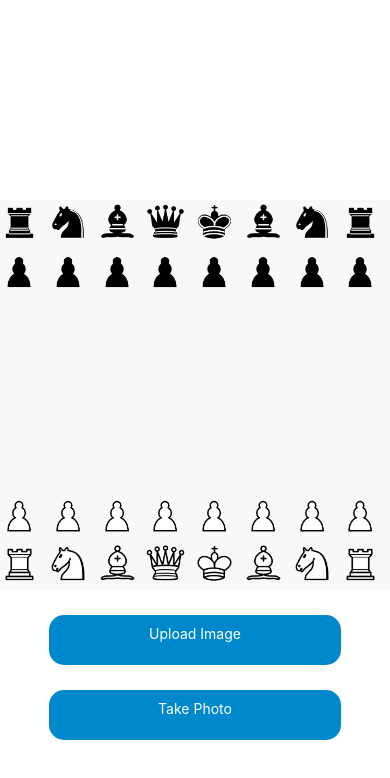
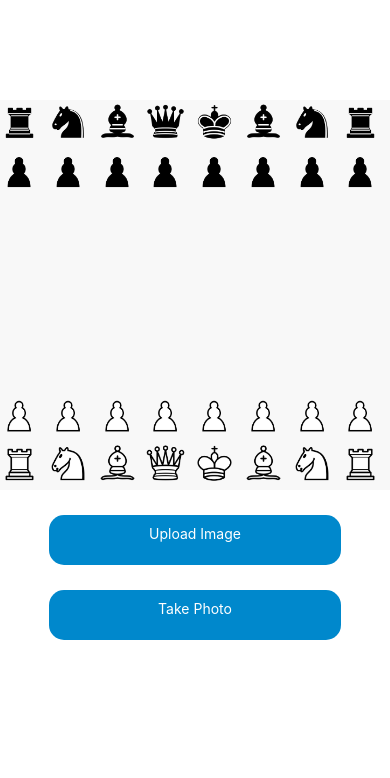
Before and after one commit to teamchess/ChessVision, a React Native app: screen / in a window 390 px wide. Shown: the top 778 px of the page. Built offline with nearby package versions, Linux system fonts and the light colour scheme.

Commit message:
lower margin

```diff
--- a/App.js
+++ b/App.js
@@ -163,7 +163,7 @@ export default class App extends React.Component {
 
 const styles = StyleSheet.create({
 	container: {
-		marginTop: 200,
+		marginTop: 100,
 		backgroundColor: "#fff",
 		alignItems: "center",
 		alignContent: "center",
```
